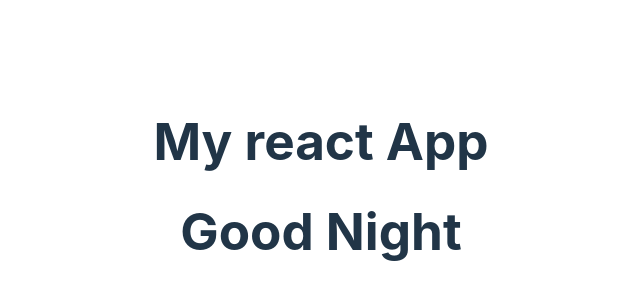
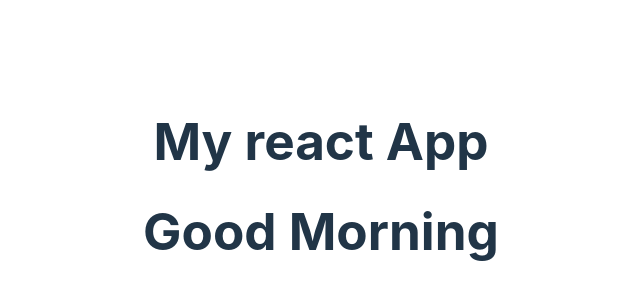
Before and after one commit to AkashRanjanSaikia/My_React_App, a React (Vite) app: page / in a window 1280 px wide. Shown: the part 214-514 px from the top of the page, without its empty margins (319-959 px from the left). Built offline with nearby package versions, Linux system fonts and the light colour scheme.

Commit message:
demo commit to triggrt git hub webhook

```diff
--- a/src/App.jsx
+++ b/src/App.jsx
@@ -6,7 +6,7 @@ function App() {
     <>
       <div>
         <h1>My react App</h1>
-        <h1>Good Night</h1>
+        <h1>Good Morning</h1>
       </div>
     </>
   )
```
Also changed, not shown: 1 other file (tests, documents, lock files or other folders).
